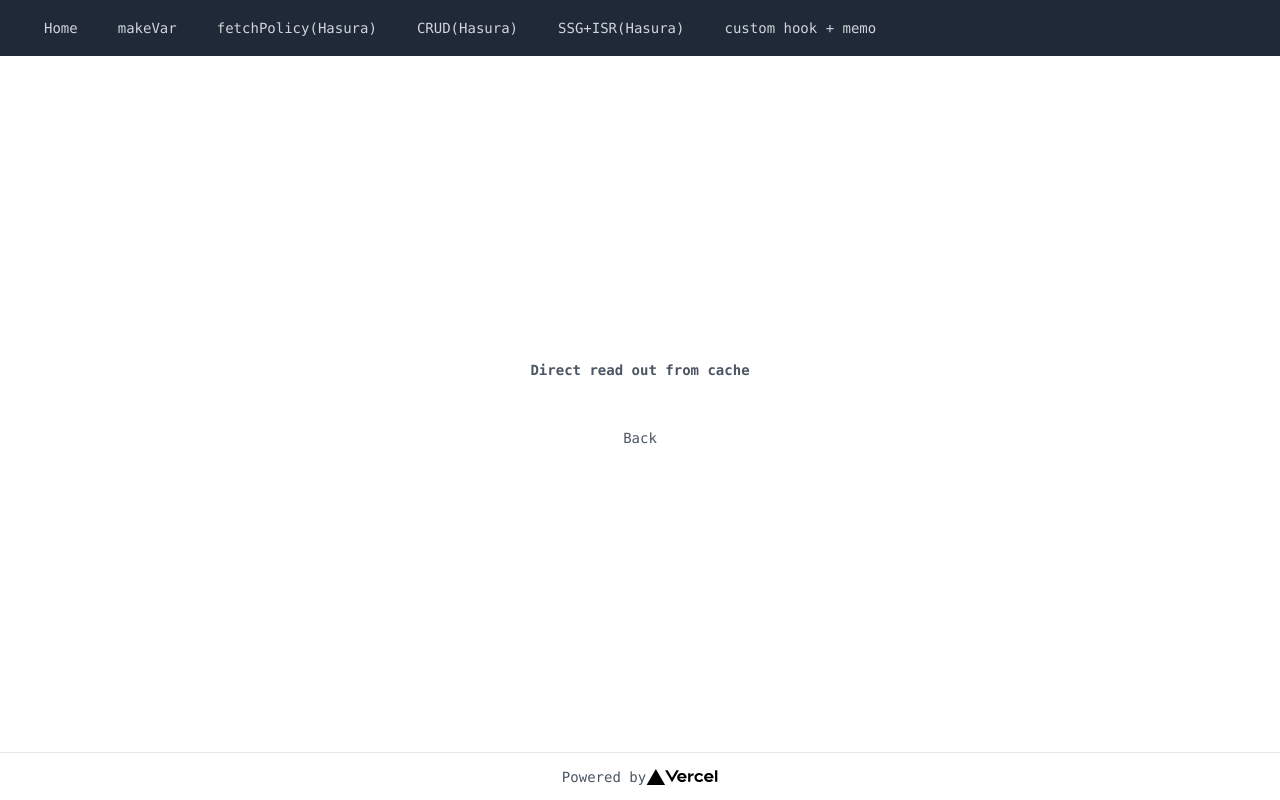
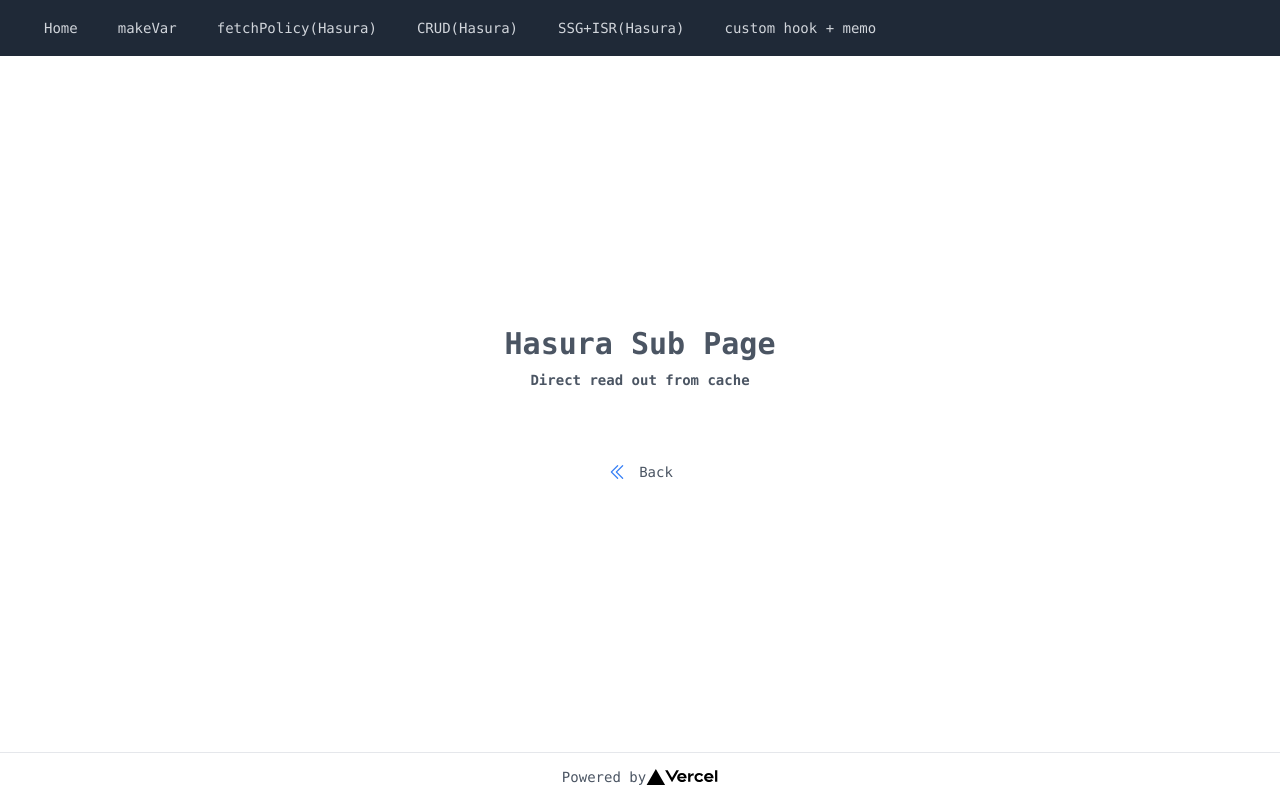
Before and after one commit to torachiro/learn-modern-frontend, a Next.js app: page /hasura-sub in a window 1280 px wide. Built offline with nearby package versions, Linux system fonts and the light colour scheme.

Commit message:
レイアウト調整

```diff
--- a/pages/hasura-main.tsx
+++ b/pages/hasura-main.tsx
@@ -3,6 +3,7 @@ import { useQuery } from '@apollo/client'
 import { GET_USERS } from '../queries/queries'
 import { GetUsersQuery, GetUsersDocument } from '../types/generated/graphql'
 import { Layout } from '../components/Layout'
+import { ChevronDoubleRightIcon } from '@heroicons/react/24/solid'
 
 const FetchMain = (): JSX.Element => {
   const { data, error } = useQuery<GetUsersQuery>(GET_USERS, {
@@ -20,7 +21,8 @@ const FetchMain = (): JSX.Element => {
     )
   return (
     <Layout title="Hasura fetchPolicy">
-      <p className="mb-6 font-bold">Hasura main page</p>
+      <h1 className="mb-2 text-3xl font-bold">Hasura Main Page</h1>
+      <p className="mb-6 font-bold">Hasura / Fetch Policy</p>
       {/* {console.log(data)} */}
       {data?.users.map((user) => {
         return (
@@ -30,7 +32,10 @@ const FetchMain = (): JSX.Element => {
         )
       })}
       <Link href="/hasura-sub">
-        <a className="mt-6">Next</a>
+        <div className="flex cursor-pointer mt-12">
+          <ChevronDoubleRightIcon className="h-5 w-5 mr-3 text-blue-500" />
+          <span className="cursor-pointer">Next</span>
+        </div>
       </Link>
     </Layout>
   )
--- a/pages/hasura-sub.tsx
+++ b/pages/hasura-sub.tsx
@@ -3,11 +3,13 @@ import { useQuery } from '@apollo/client'
 import { GET_USER_LOCAL } from '../queries/queries'
 import { GetUsersQuery } from '../types/generated/graphql'
 import { Layout } from '../components/Layout'
+import { ChevronDoubleLeftIcon } from '@heroicons/react/24/solid'
 
 const FetchSub = (): JSX.Element => {
   const { data, error } = useQuery<GetUsersQuery>(GET_USER_LOCAL)
   return (
     <Layout title="Hasura fetchPolicy read cache">
+      <h1 className="mb-2 text-3xl font-bold">Hasura Sub Page</h1>
       <p className="mb-6 font-bold">Direct read out from cache</p>
       {data?.users.map((user) => {
         return (
@@ -17,7 +19,10 @@ const FetchSub = (): JSX.Element => {
         )
       })}
       <Link href="/hasura-main">
-        <a className="mt-6">Back</a>
+        <div className="flex cursor-pointer mt-12">
+          <ChevronDoubleLeftIcon className="h-5 w-5 mr-3 text-blue-500" />
+          <span className="cursor-pointer">Back</span>
+        </div>
       </Link>
     </Layout>
   )
```
